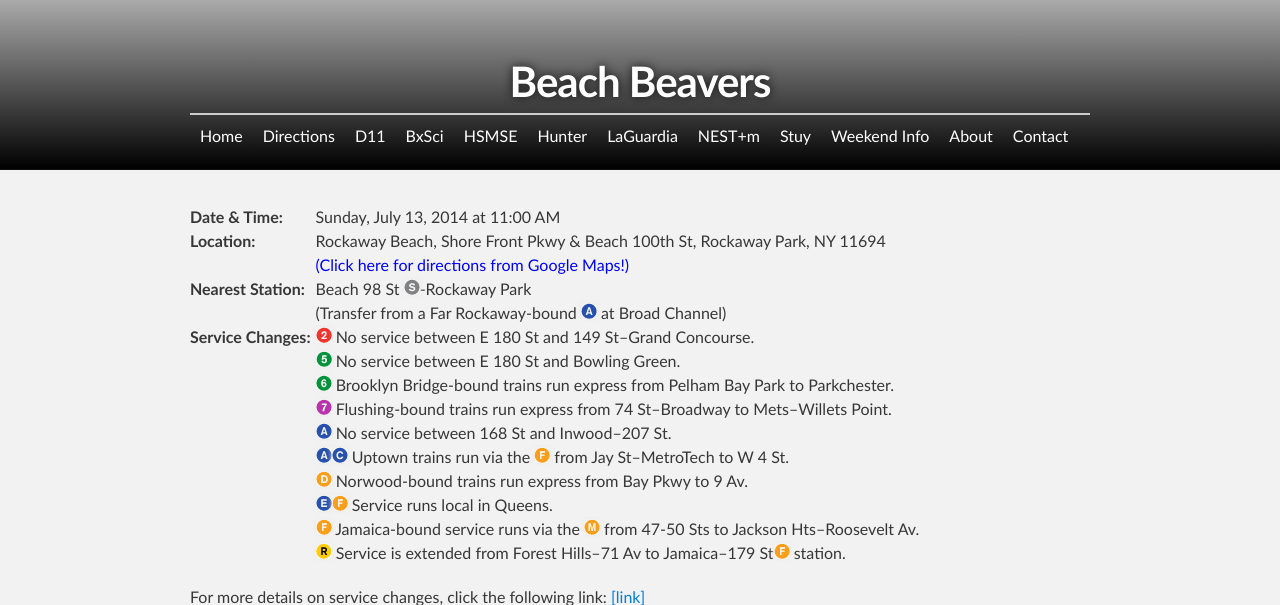
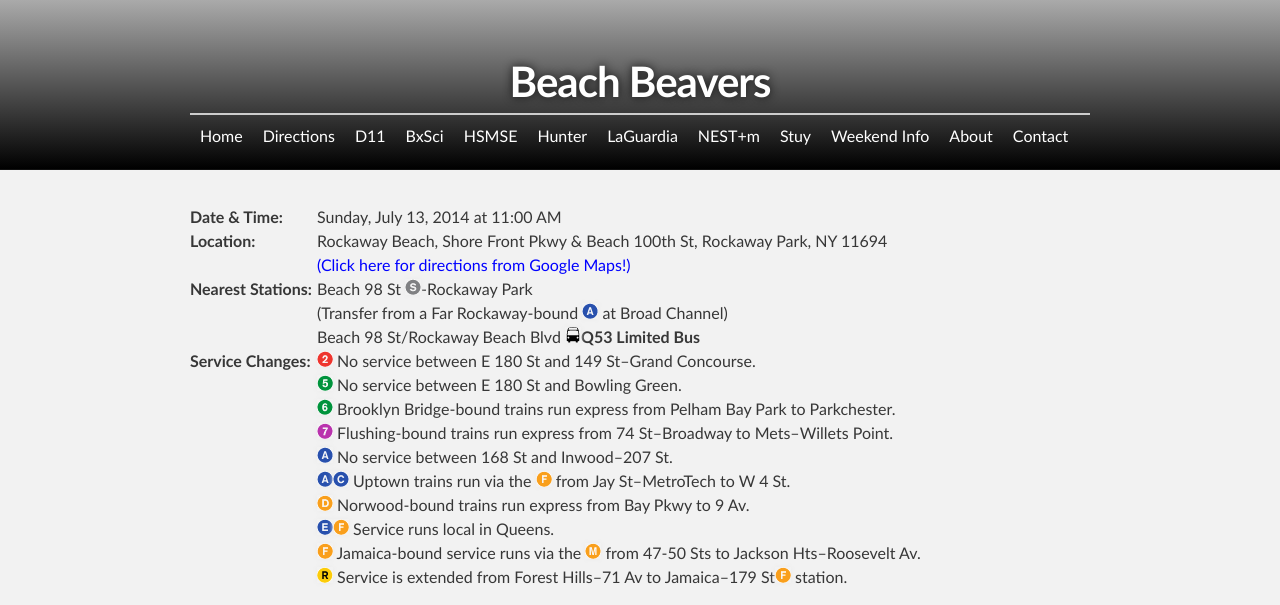
Before and after one commit to d11directions/d11directions.github.io, a Jekyll site: the page built from _posts/2014-07-13-Beach_Beavers.html, in a window 1280 px wide, cut to the strip 0-605 px from the top of the page. Built offline with Jekyll 4.4.1, drawn with Linux system fonts in a browser that asks for light colours.

Commit message:
Update Beach Beavers add Q53

```diff
--- a/_posts/2014-07-13-Beach_Beavers.html
+++ b/_posts/2014-07-13-Beach_Beavers.html
@@ -5,7 +5,9 @@ for: Bronx Science Key Club
 tags: [bxsci]
 time: Sunday, July 13, 2014 at 11:00 AM
 location: Rockaway Beach, Shore Front Pkwy & Beach 100th St, Rockaway Park, NY 11694
-nearest-station: Beach 98 St <img src="/img/S.png" alt="Shuttle">-Rockaway Park<br>(Transfer from a Far Rockaway-bound <img src="/img/A.png" alt="(A)"> at Broad Channel)
+nearest-stations:
+    - Beach 98 St <img src="/img/S.png" alt="Shuttle">-Rockaway Park<br>(Transfer from a Far Rockaway-bound <img src="/img/A.png" alt="(A)"> at Broad Channel)
+    - Beach 98 St/Rockaway Beach Blvd <strong><img src="/img/bus.png">Q53 Limited Bus</strong>
 changes-brief:
     - <img src="/img/2.png" alt="(2)"> No service between E 180 St and 149 St&ndash;Grand Concourse.
     - <img src="/img/5.png" alt="(5)"> No service between E 180 St and Bowling Green.
```
